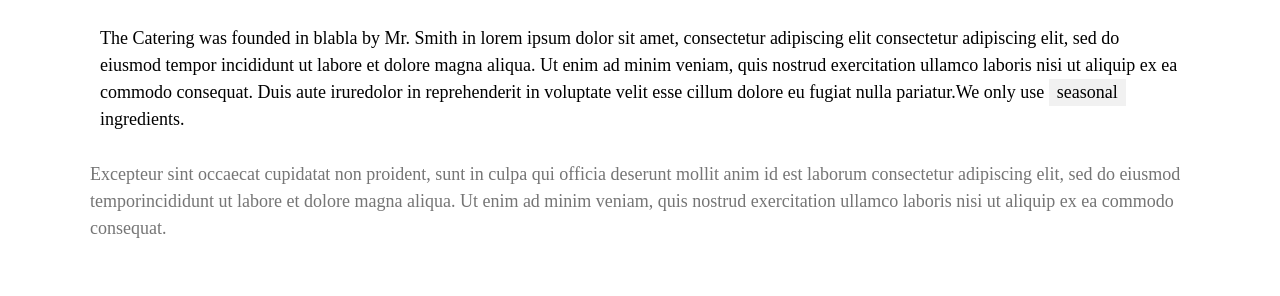
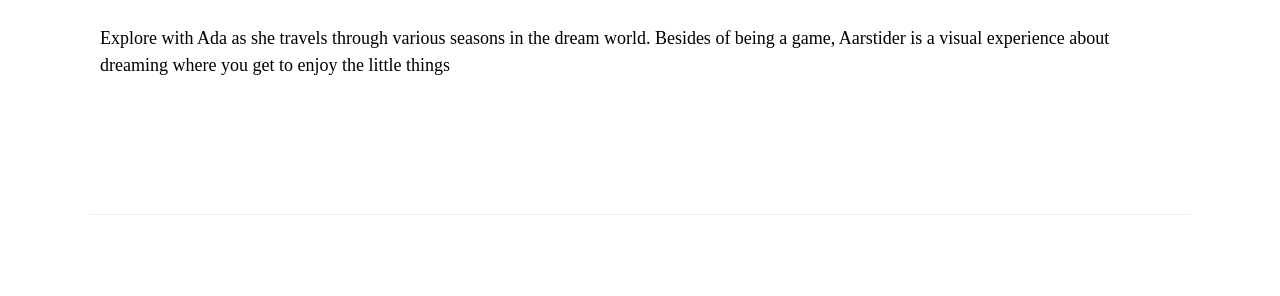
Before and after one commit to nicolabii/nicolabii-github.io, a plain HTML site: page aarstider2.htm in a window 1280 px wide. Shown: the part 310-606 px from the top of the page. Drawn offline with nearby package versions, Linux system fonts and the light colour scheme.

Commit message:
Update aarstider2.htm

```diff
--- a/aarstider2.htm
+++ b/aarstider2.htm
@@ -25,21 +25,17 @@ h1, h2, h3, h4, h5, h6 {
 
 </header>
 
-<!-- Page content -->
 <div class="w3-content" style="max-width:1100px">
 
-  <!-- About Section -->
   <div class="w3-row w3-padding-64" id="about">
     <div class="m6 w3-padding-large" style="display: inline !important;">
       <h1 class="w3-center">Aarstider</h1>
-      <p class="w3-large" style="padding: 10px;">The Catering was founded in blabla by Mr. Smith in lorem ipsum dolor sit amet, consectetur adipiscing elit consectetur adipiscing elit, sed do eiusmod tempor incididunt ut labore et dolore magna aliqua. Ut enim ad minim veniam, quis nostrud exercitation ullamco laboris nisi ut aliquip ex ea commodo consequat. Duis aute iruredolor in reprehenderit in voluptate velit esse cillum dolore eu fugiat nulla pariatur.We only use <span class="w3-tag w3-light-grey">seasonal</span> ingredients.</p>
-      <p class="w3-large w3-text-grey w3-hide-medium">Excepteur sint occaecat cupidatat non proident, sunt in culpa qui officia deserunt mollit anim id est laborum consectetur adipiscing elit, sed do eiusmod temporincididunt ut labore et dolore magna aliqua. Ut enim ad minim veniam, quis nostrud exercitation ullamco laboris nisi ut aliquip ex ea commodo consequat.</p>
+      <p class="w3-large" style="padding: 10px;">Explore with Ada as she travels through various seasons in the dream world. Besides of being a game, Aarstider is a visual experience about dreaming where you get to enjoy the little things</p>
     </div>
   </div>
 
   <hr>
 
-  <!-- Menu Section -->
   <div class="w3-row w3-padding-64" id="menu">
     <div class="w3-col l6 w3-padding-large">
       <h1 class="w3-center">Our Menu</h1><br>
@@ -66,7 +62,6 @@ h1, h2, h3, h4, h5, h6 {
 
   <hr>
 
-  <!-- Contact Section -->
   <div class="w3-container w3-padding-64" id="contact">
     <h1>Contact</h1><br>
     <p>We offer full-service catering for any event, large or small. We understand your needs and we will cater the food to satisfy the biggerst criteria of them all, both look and taste. Do not hesitate to contact us.</p>
@@ -86,7 +81,7 @@ h1, h2, h3, h4, h5, h6 {
 
 <!-- Footer -->
 <footer class="w3-center w3-light-grey w3-padding-32">
-  <p>Powered by <a href="https://www.w3schools.com/w3css/default.asp" title="W3.CSS" target="_blank" class="w3-hover-text-green">w3.css</a></p>
+  <p>Nick</p>
 </footer>
 
 </body>
```
